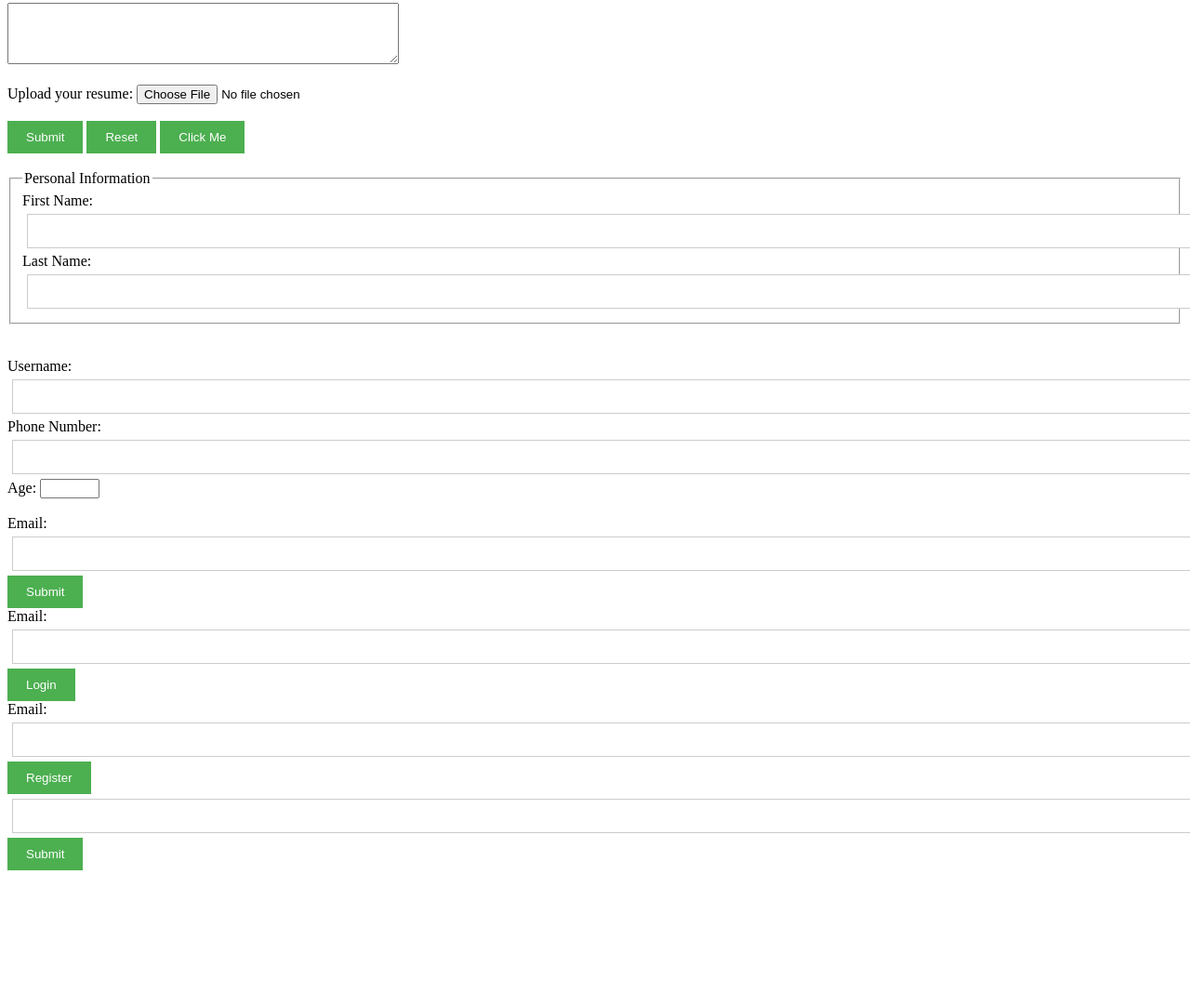
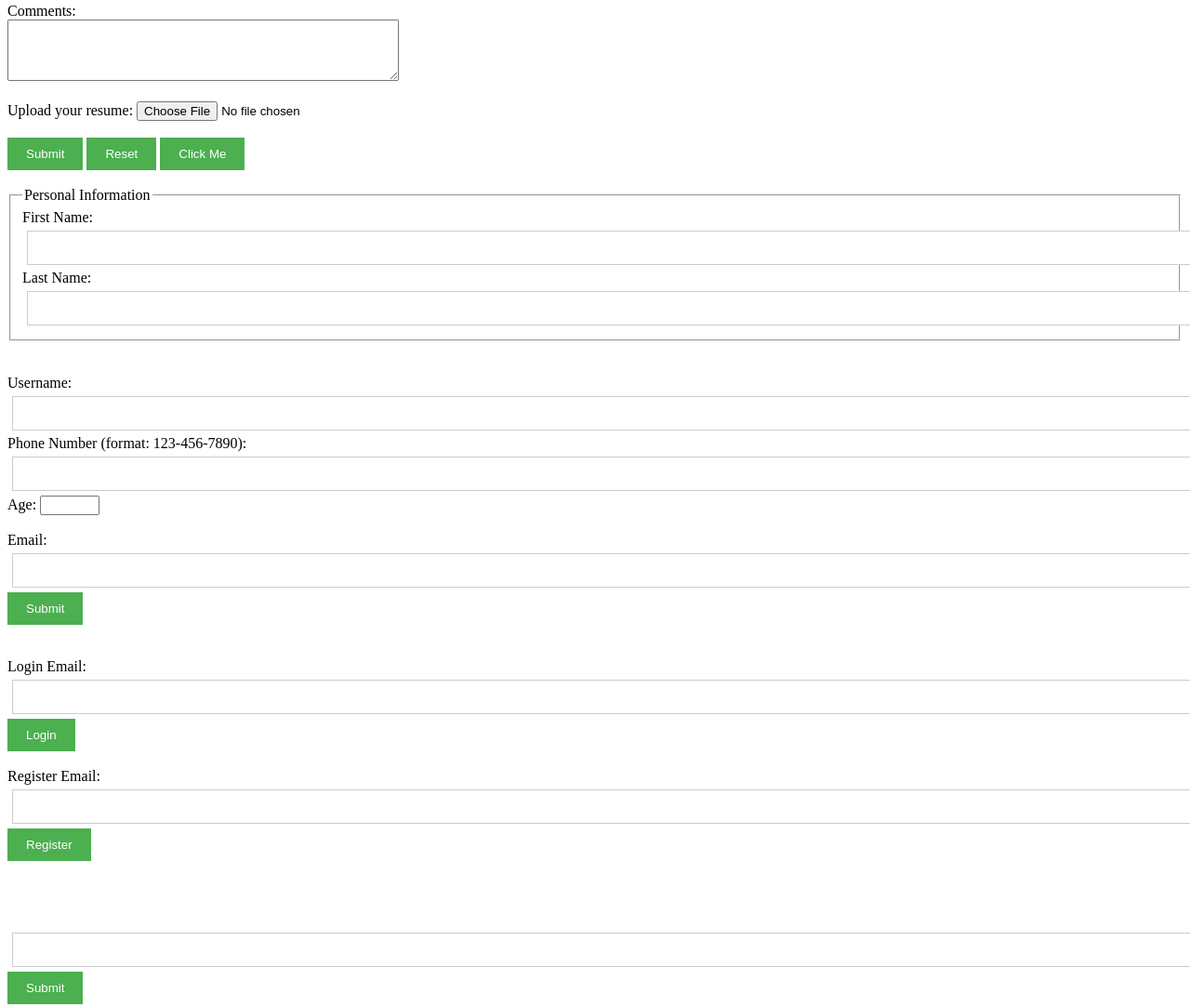
Before and after one commit to devdarshan1495/HTML, a plain HTML site: page Day 8/Classwork/form.html in a window 1280 px wide. Shown: the part 610-1693 px from the top of the page at 93% size. Before the commit the page ends 1554 px from the top, so only its background shows below. Drawn offline with Linux system fonts and the light colour scheme.

Commit message:
Update form.html

```diff
--- a/Day 8/Classwork/form.html
+++ b/Day 8/Classwork/form.html
@@ -1,148 +1,156 @@
 <!DOCTYPE html>
 <html>
-    <head>
+<head>
+    <style>
+        input[type="text"], input[type="email"], input[type="password"] {
+            padding: 10px;
+            margin: 5px;
+            width: 100%;
+            border: 1px solid #ccc;
+        }
+        button {
+            padding: 10px 20px;
+            background-color: #4CAF50;
+            color: white;
+            border: none;
+            cursor: pointer;
+        }
+        button:hover {
+            background-color: #45a049;
+        }
+    </style>
+</head>
+<body>
 
-    </head>
-    <body>
-        <!-- Task 1 Basic Form Structure-->
-        <form action="/submit" method="POST">
-            <label for="name">Name:</label>
-            <input type="text" id="name" name="name" required><br>
+    <!-- Task 1 Basic Form Structure -->
+    <form action="/submit" method="POST">
+        <label for="name">Name:</label>
+        <input type="text" id="name" name="name" required><br>
 
-            <label for="email">Email:</label>
-            <input type="email" id="email" name="email" required><br>
+        <label for="contact-email">Email:</label>
+        <input type="email" id="contact-email" name="email" required><br>
 
-            <label for="message">Message:</label>
-            <br>
-            <textarea id="message" name="message" required></textarea><br>
+        <label for="message">Message:</label><br>
+        <textarea id="message" name="message" required></textarea><br>
 
-            <button type="submit">Submit</button>
-          </form><br><br>
+        <button type="submit">Submit</button>
+    </form><br><br>
 
-        <!-- Task 2 Input Fields – Text, Password, and Email-->
+    <!-- Task 2 Input Fields – Text, Password, and Email -->
+    <form action="/user_info" method="POST">
+        <label for="username1">Username:</label>
+        <input type="text" id="username1" name="username" required><br>
 
-        <label for="username">Username:</label>
-        <input type="text" id="username" name="username" required><br>
         <label for="password">Password:</label>
         <input type="password" id="password" name="password" required><br>
-        <label for="email">Email:
-        <input type="email" id="email" name="email" required><br><br>
 
-        <!-- Task 3 Checkbox and Radio Buttons-->
+        <label for="email1">Email:</label>
+        <input type="email" id="email1" name="email" required><br><br>
+    </form>
 
+    <!-- Task 3 Checkbox and Radio Buttons -->
+    <form action="/preferences" method="POST">
         <label for="subscribe">Subscribe to newsletter:</label>
         <input type="checkbox" id="subscribe" name="subscribe"><br>
 
-        <label>Choose your favorite color:</label>
-        <input type="radio" id="red" name="color" value="red"><br>
-        <label for="red">Red</label>
+        <label>Choose your favorite color:</label><br>
+        <input type="radio" id="red" name="color" value="red">
+        <label for="red">Red</label><br>
+
         <input type="radio" id="blue" name="color" value="blue">
         <label for="blue">Blue</label><br><br>
+    </form>
 
-        <!-- Task 4 -->
-
+    <!-- Task 4 Dropdown -->
+    <form action="/city_selection" method="POST">
         <label for="city">Select your city:</label>
         <select id="city" name="city">
-          <option value="nyc">New York</option>
-          <option value="la">Los Angeles</option>
-          <option value="sf">San Francisco</option>
+            <option value="nyc">New York</option>
+            <option value="la">Los Angeles</option>
+            <option value="sf">San Francisco</option>
         </select><br><br>
+    </form>
 
-        <!-- Task 5 Textarea (Multi-line Text Input)-->
-
+    <!-- Task 5 Textarea -->
+    <form action="/comments" method="POST">
         <label for="comments">Comments:</label><br>
         <textarea id="comments" name="comments" rows="4" cols="50"></textarea><br><br>
+    </form>
 
-        <!-- Task 6 File Upload -->
+    <!-- Task 6 File Upload -->
+    <form action="/upload" method="POST" enctype="multipart/form-data">
+        <label for="resume">Upload your resume:</label>
+        <input type="file" id="resume" name="resume"><br><br>
+    </form>
 
-        <label for="file">Upload your resume:</label>
-        <input type="file" id="file" name="resume"><br><br>
-
-        <!-- Task 7 Button Types (Submit, Reset, and Custom) -->
-
+    <!-- Task 7 Button Types -->
+    <form action="/buttons" method="POST">
         <button type="submit">Submit</button>
         <button type="reset">Reset</button>
         <button type="button" onclick="alert('Hello!')">Click Me</button><br><br>
+    </form>
 
-        <!-- Task 8 Grouping Form Elements (Fieldset & Legend)-->
-
+    <!-- Task 8 Grouping Form Elements (Fieldset & Legend) -->
+    <form action="/personal_info" method="POST">
         <fieldset>
             <legend>Personal Information</legend>
+
             <label for="first-name">First Name:</label>
-            <input type="text" id="first-name" name="first-name">
+            <input type="text" id="first-name" name="first-name"><br>
+
             <label for="last-name">Last Name:</label>
             <input type="text" id="last-name" name="last-name">
         </fieldset><br><br>
+    </form>
 
-        <!-- Task 9 Form Validation (Required, Pattern, Min/Max)-->
+    <!-- Task 9 Form Validation -->
+    <form action="/validation" method="POST">
+        <label for="username2">Username:</label>
+        <input type="text" id="username2" name="username" required><br>
 
-        <label for="username">Username:</label>
-        <input type="text" id="username" name="username" required>
-        <br>
-        <label for="phone">Phone Number:</label>
-        <input type="text" id="phone" name="phone" pattern="\d{3}[-]\d{3}[-]\d{4}" required>
-        <br>
+        <label for="phone">Phone Number (format: 123-456-7890):</label>
+        <input type="text" id="phone" name="phone" pattern="\d{3}[-]\d{3}[-]\d{4}" required><br>
+
         <label for="age">Age:</label>
         <input type="number" id="age" name="age" min="18" max="100" required><br><br>
+    </form>
 
+    <!-- Task 10 Form Submission -->
+    <form action="submit_form.php" method="POST">
+        <label for="email2">Email:</label>
+        <input type="email" id="email2" name="email" required>
+        <button type="submit">Submit</button>
+    </form><br><br>
 
-        <!-- Task 10 -->
-        <form action="submit_form.php" method="POST">
-            <label for="email">Email:</label>
-            <input type="email" id="email" name="email" required>
-            <button type="submit">Submit</button>
-          </form>
+    <!-- Task 11 Multiple Forms on 1 Page -->
+    <form action="login.php" method="POST">
+        <label for="login-email">Login Email:</label>
+        <input type="email" id="login-email" name="email" required>
+        <button type="submit">Login</button>
+    </form><br>
 
-        <!-- Task 11 Multiple forms on 1 page-->
-        <form action="login.php" method="POST">
-            <label for="login-email">Email:</label>
-            <input type="email" id="login-email" name="email" required>
-            <button type="submit">Login</button>
-          </form>
+    <form action="register.php" method="POST">
+        <label for="register-email">Register Email:</label>
+        <input type="email" id="register-email" name="email" required>
+        <button type="submit">Register</button>
+    </form><br><br>
 
-          <form action="register.php" method="POST">
-            <label for="register-email">Email:</label>
-            <input type="email" id="register-email" name="email" required>
-            <button type="submit">Register</button>
-          </form>
+    <!-- Task 12 Hidden Input -->
+    <form action="/hidden" method="POST">
+        <input type="hidden" name="user_id" value="12345">
+    </form><br><br>
 
-        <!--Task 12 <input type="hidden" name="user_id" value="12345"> -->
+    <!-- Task 14 JavaScript Form Submission -->
+    <form id="myForm" action="/custom_submit" method="POST">
+        <input type="text" name="username" id="username3" required>
+        <button type="button" onclick="submitForm()">Submit</button>
+    </form>
 
-        <input type="hidden" name="user_id" value="12345">
+    <script>
+        function submitForm() {
+            document.getElementById("myForm").submit();
+        }
+    </script>
 
-        <!-- Takķ 13 -->
-
-        <style>
-            input[type="text"], input[type="email"], input[type="password"] {
-              padding: 10px;
-              margin: 5px;
-              width: 100%;
-              border: 1px solid #ccc;
-            }
-            button {
-              padding: 10px 20px;
-              background-color: #4CAF50;
-              color: white;
-              border: none;
-              cursor: pointer;
-            }
-            button:hover {
-              background-color: #45a049;
-            }
-          </style>
-
-        <!-- Task 14 -->
-
-        <form id="myForm">
-            <input type="text" name="username" id="username" required>
-            <button type="button" onclick="submitForm()">Submit</button>
-          </form>
-
-          <script>
-            function submitForm() {
-              document.getElementById("myForm").submit();
-            }
-          </script>
-
-    </body>
+</body>
 </html>
```
